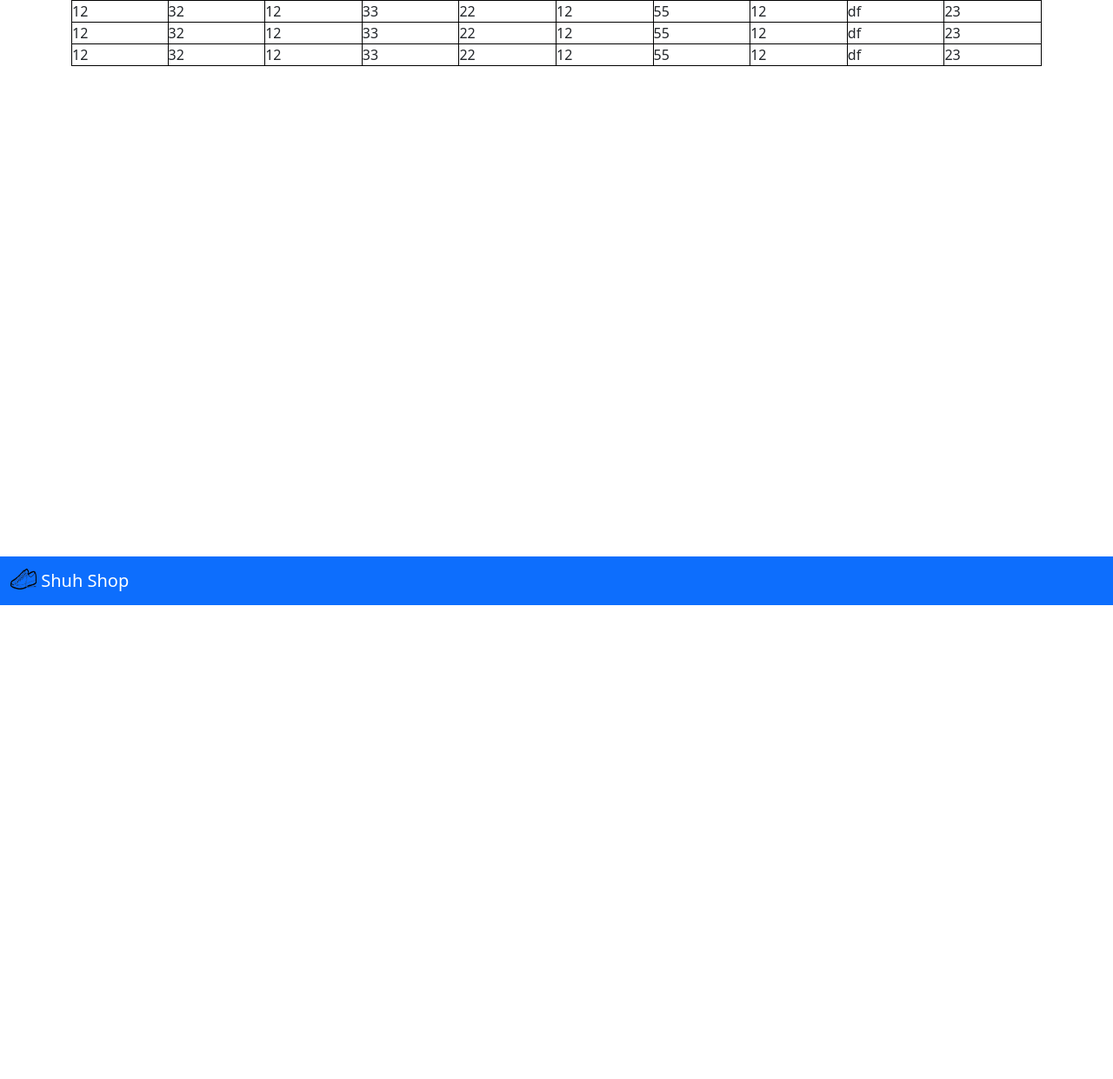
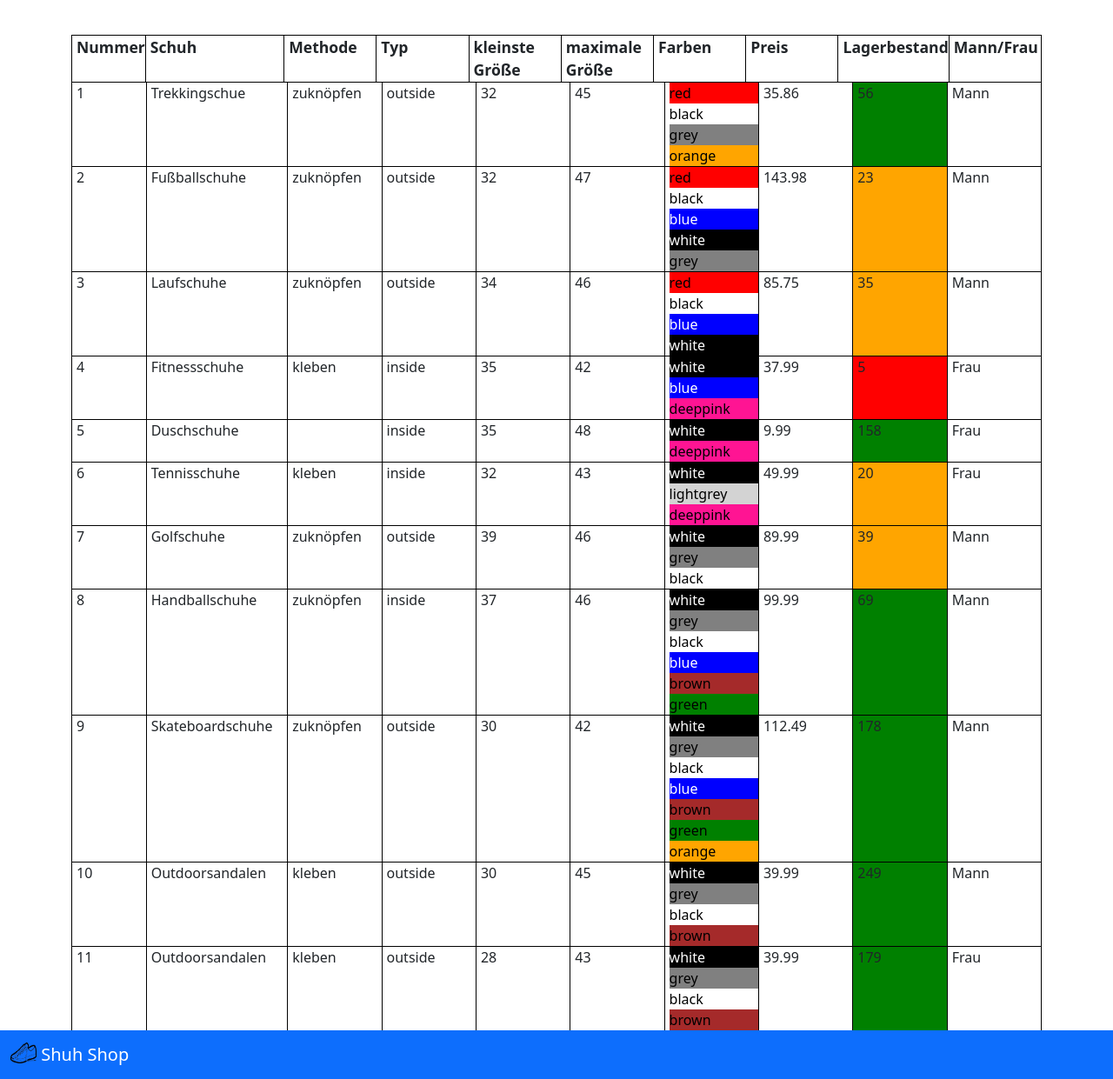
Before and after one commit to albsie/info02-2021, a PHP site: page /shoes_exercise.php in a window 1280 px wide. Shown: the part 56-1297 px from the top of the page at 87% size. Before the commit the page ends 752 px from the top, so only its background shows below. Run offline with PHP 8.4, Linux system fonts and the light colour scheme.

Commit message:
feat: finished shoes_exercice

```diff
--- a/exercises/shoes_exercise.php
+++ b/exercises/shoes_exercise.php
@@ -105,7 +105,7 @@ $data = [
         'sole' => 'outside',
         'min_size' => 30,
         'max_size' => 45,
-        'color' => ['white', 'grey', 'black', 'braun'],
+        'color' => ['white', 'grey', 'black', 'brown'],
         'price' => 39.99,
         'stock' => 249,
         'gender' => 'm'
@@ -116,7 +116,7 @@ $data = [
         'sole' => 'outside',
         'min_size' => 28,
         'max_size' => 43,
-        'color' => ['white', 'grey', 'black', 'braun'],
+        'color' => ['white', 'grey', 'black', 'brown'],
         'price' => 39.99,
         'stock' => 179,
         'gender' => 'w'
@@ -146,15 +146,39 @@ $data = [
         margin: 0;
         padding: 0;
         display: grid;
-        grid-template-columns: repeat(10, 1fr);
+        grid-template-columns: 0.8fr 1.5fr repeat(8, 1fr);
       }
+
+      main ul:first-of-type {
+      margin-top: 5vh;
+      }
+
+      main ul:first-of-type li{
+      font-weight: bold;
+      font-size: 1.1em;
+      }
+
       li {
         border: 1px solid black;
         border-left: 0;
         margin-bottom: -1px;
+        padding-left: 5px;
       }
+
       li:first-of-type {
         border-left: 1px solid black;
+      }
+
+      .stock-success{
+        background-color: green;
+      }
+
+      .stock-warning{
+        background-color: orange;
+      }
+
+      .stock-failed{
+        background-color: red;
       }
 		</style>
  	</head>
@@ -170,43 +194,51 @@ $data = [
       </nav>
      </header>
      <main class="container">
-       <!-- Content -->
-       <ul>
-         <li>12</li>
-         <li>32</li>
-         <li>12</li>
-         <li>33</li>
-         <li>22</li>
-         <li>12</li>
-         <li>55</li>
-         <li>12</li>
-         <li>df</li>
-         <li>23</li>
-       </ul>
-       <ul>
-         <li>12</li>
-         <li>32</li>
-         <li>12</li>
-         <li>33</li>
-         <li>22</li>
-         <li>12</li>
-         <li>55</li>
-         <li>12</li>
-         <li>df</li>
-         <li>23</li>
-       </ul>
-       <ul>
-         <li>12</li>
-         <li>32</li>
-         <li>12</li>
-         <li>33</li>
-         <li>22</li>
-         <li>12</li>
-         <li>55</li>
-         <li>12</li>
-         <li>df</li>
-         <li>23</li>
-       </ul>
+       <!-- Überschrift -->
+    <ul>
+      <li>Nummer</li>
+      <li>Schuh</li>
+      <li>Methode</li>
+      <li>Typ</li>
+      <li>kleinste Größe</li>
+      <li>maximale Größe</li>
+      <li>Farben</li>
+      <li>Preis</li>
+      <li>Lagerbestand</li>
+      <li>Mann/Frau</li>
+    </ul>
+
+
+<?php foreach ($data as $key => $value): ?>
+    <ul>
+      <li><?= $key + 1?></li>
+      <li><?= $value['name']?></li>
+      <li><?= $value['type']?></li>
+      <li><?= $value['sole']?></li>
+      <li><?= $value['min_size']?></li>
+      <li><?= $value['max_size']?></li>
+      <li>
+        <?php foreach ($value['color'] as $key => $color): ?>
+            <div style="background-color: <?= $color === 'black' ? 'white' : ($color === 'white' ? 'black' : $color);?>; color:<?= $color === 'white' || $color === 'blue' ? 'white' : 'black' ?>"><?= $color?></div>
+        <?php endforeach; ?>
+      </li>
+      <li><?= $value['price']?></li>
+
+      <?php
+      $class = null;
+      if ($value['stock'] > 50) {
+          $class = 'stock-success';
+      } elseif ($value['stock'] >= 10) {
+          $class = 'stock-warning';
+      } else {
+          $class = 'stock-failed';
+      }?>
+
+      <li class="<?= $class?>"><?= $value['stock']?></li>
+      <li><?= $value['gender'] === 'm' ? 'Mann' : 'Frau'?></li>
+    </ul>
+<?php endforeach; ?>
+
      </main>
      <footer>
        <nav class="navbar navbar-dark bg-primary">
```
